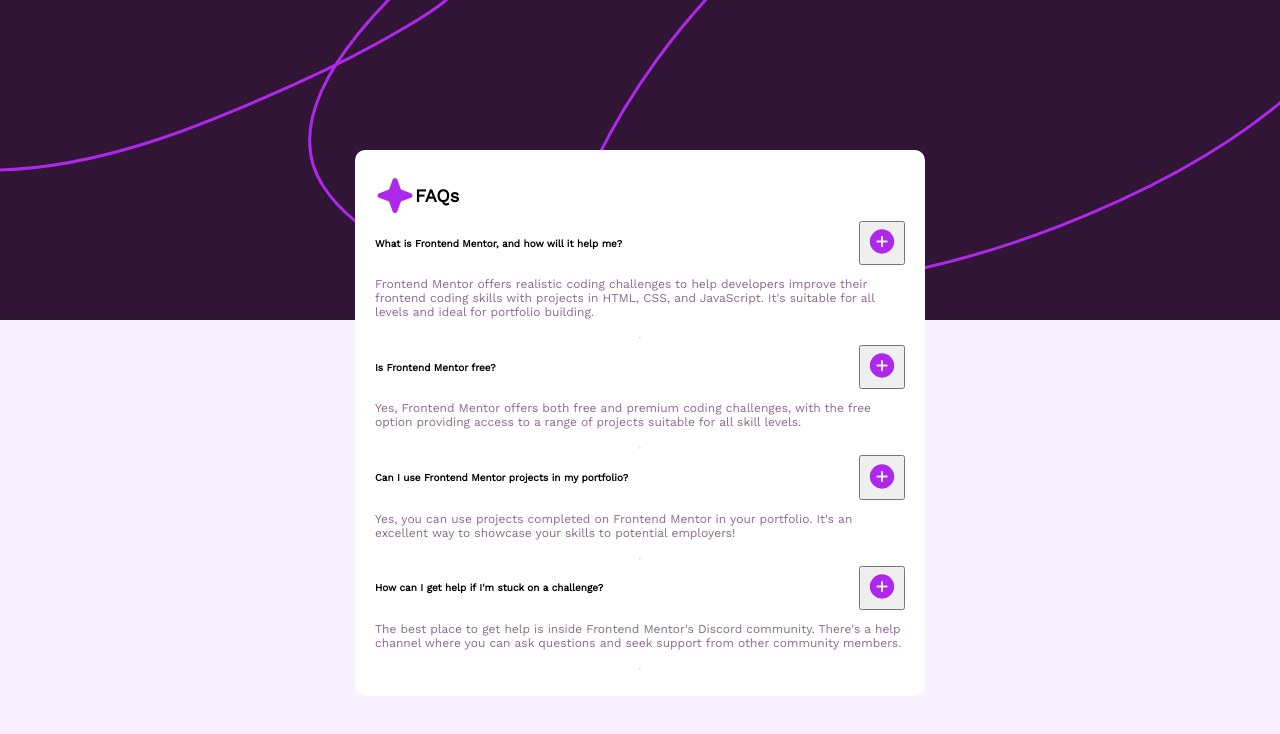
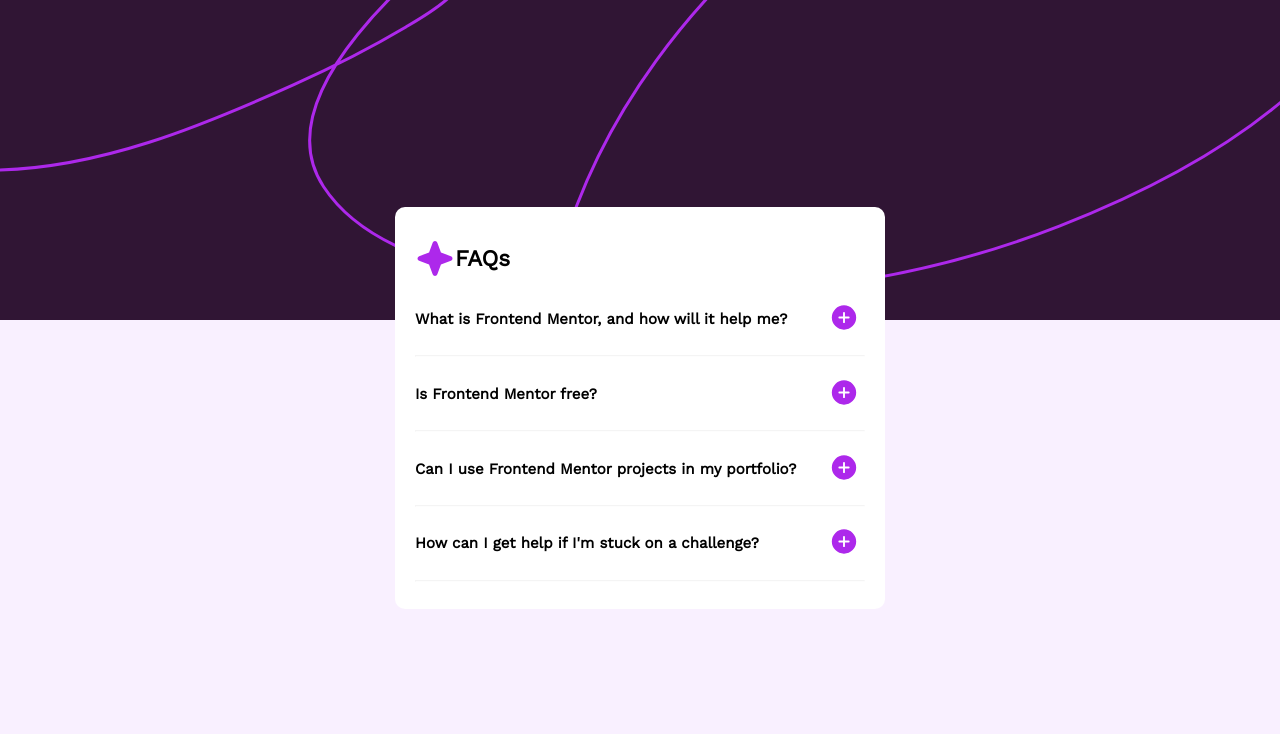
Before and after one commit to F1r2e3d4/faq-accordion-main, a plain HTML site: page index.html in a window 1280 px wide. Drawn offline with nearby package versions, Linux system fonts and the light colour scheme.

Commit message:
added javascript for toggling

```diff
--- a/index.html
+++ b/index.html
@@ -9,10 +9,7 @@
   <title>Frontend Mentor | FAQ accordion</title>
 
   <!-- Feel free to remove these styles or customise in your own stylesheet 👍 -->
-  <style>
-    .attribution { font-size: 11px; text-align: center; }
-    .attribution a { color: hsl(228, 45%, 44%); }
-  </style>
+
 </head>
 <body>
   <article>
@@ -23,17 +20,20 @@
     </h1>
   </div>
 
-  <div class="questions">
+  <div class="question1 question">
 
-    <h5>
+    <h4>
       What is Frontend Mentor, and how will it help me?
-    </h5>
-    <button id="button" onclick="revealanswers()">
+    </h4>
+    <button onclick="reveal()" id="hide-button" style="display: none;">
+      <img id="images" src="./assets/images/icon-minus.svg" alt="icon-plus">
+      </button>
+    <button onclick="reveal()" id="reveal-button">
       <img id="images" src="./assets/images/icon-plus.svg" alt="icon-plus">
-    </button>
-  </div>
-  <div class="answers">
-    <p>
+      </button>
+    </div>
+  <div >
+    <p id="hidden-answer1" >
       Frontend Mentor offers realistic coding challenges to help developers improve their
       frontend coding skills with projects in HTML, CSS, and JavaScript. It's suitable for
       all levels and ideal for portfolio building.
@@ -41,18 +41,19 @@
   </div>
   <hr>
 
-    <div class="questions">
-    <h5>
+    <div class="question2 question">
+    <h4>
       Is Frontend Mentor free?
-    </h5>
-
-    <button id="button" onclick="revealanswers()">
+    </h4>
+    <button onclick="reveal2()" id="hide-button1" style="display: none;">
+      <img id="images" src="./assets/images/icon-minus.svg" alt="icon-plus">
+      </button>
+    <button onclick="reveal2()" id="reveal-button1">
       <img id="images" src="./assets/images/icon-plus.svg" alt="icon-plus">
-    </button>
+      </button>
   </div>
-  <div class="answers">
-
-    <p>
+  <div>
+    <p id="hidden-answer2">
       Yes, Frontend Mentor offers both free and premium coding challenges, with the free
       option providing access to a range of projects suitable for all skill levels.
     </p>
@@ -60,16 +61,19 @@
   <hr>
 
 
-    <div class="questions">
-    <h5>
+    <div class="question3 question">
+    <h4>
       Can I use Frontend Mentor projects in my portfolio?
-    </h5>
-    <button id="button" onclick="revealanswers()">
+    </h4>
+    <button onclick="reveal3()" id="hide-button2" style="display: none;">
+      <img id="images" src="./assets/images/icon-minus.svg" alt="icon-plus">
+      </button>
+    <button onclick="reveal3()" id="reveal-button2">
       <img id="images" src="./assets/images/icon-plus.svg" alt="icon-plus">
-    </button>
+      </button>
   </div>
-  <div class="answers">
-    <p>
+  <div>
+    <p id="hidden-answer3">
       Yes, you can use projects completed on Frontend Mentor in your portfolio. It's an excellent
       way to showcase your skills to potential employers!
     </p>
@@ -77,17 +81,20 @@
   <hr>
 
 
-    <div class="questions">
-    <h5>
+    <div class="question4 question">
+    <h4>
       How can I get help if I'm stuck on a challenge?
 
-    </h5>
-    <button id="button" onclick="revealanswers()">
+    </h4>
+    <button onclick="reveal4()" id="hide-button3" style="display: none;">
+      <img id="images" src="./assets/images/icon-minus.svg" alt="icon-plus">
+      </button>
+    <button onclick="reveal4()" id="reveal-button3">
       <img id="images" src="./assets/images/icon-plus.svg" alt="icon-plus">
     </button>
-  </div>
-  <div class="answers">
-    <p>
+    </div>
+  <div >
+    <p id="hidden-answer4">
       The best place to get help is inside Frontend Mentor's Discord community. There's a help
       channel where you can ask questions and seek support from other community members.
     </p>
--- a/main.js
+++ b/main.js
@@ -1,13 +1,59 @@
+const answer1 = document.getElementById('hidden-answer1');
+const answer2 = document.getElementById('hidden-answer2');
+const answer3 = document.getElementById('hidden-answer3');
+const answer4 = document.getElementById('hidden-answer4');
+const hide = document.getElementById('hide-button');
+const show = document.getElementById('reveal-button');
+const hide1 = document.getElementById('hide-button1');
+const show1 = document.getElementById('reveal-button1');
+const hide2 = document.getElementById('hide-button2');
+const show2 = document.getElementById('reveal-button2');
+const hide3 = document.getElementById('hide-button3');
+const show3 = document.getElementById('reveal-button3');
 
-const visible = document.getElementsByClassName('answers');
-const image = document.getElementById('images');
 
-function revealanswers(){
-    if ( visible[0].style.display === 'none'){
-        visible[0].style.display = "block";
-        image.src='./assets/images/icon-minus.svg';
+
+function reveal(){
+    if (answer1.style.display === 'none' || hide.style.display === 'none' ){
+    answer1.style.display = 'flex';
+    hide.style.display = 'flex';
+    show.style.display = 'none';
     } else {
-        visible[0].style.display = "none";
-        image.src = './assets/images/icon-plus.svg';
+        answer1.style.display ='none';
+        hide.style.display = 'none';
+        show.style.display = 'flex';
     }
 }
+function reveal2(){
+    if (answer2.style.display === 'none' || hide1.style.display === 'none' ){
+    answer2.style.display = 'flex';
+    hide1.style.display = 'flex';
+    show1.style.display = 'none';
+    } else {
+        answer2.style.display ='none';
+        hide1.style.display = 'none';
+        show1.style.display = 'flex';
+    }
+}
+function reveal3(){
+    if (answer3.style.display === 'none' || hide2.style.display === 'none' ){
+    answer3.style.display = 'flex';
+    hide2.style.display = 'flex';
+    show2.style.display = 'none';
+    } else {
+        answer3.style.display ='none';
+        hide2.style.display = 'none';
+        show2.style.display = 'flex';
+    }
+}
+function reveal4(){
+    if (answer4.style.display === 'none' || hide3.style.display === 'none' ){
+    answer4.style.display = 'flex';
+    hide3.style.display = 'flex';
+    show3.style.display = 'none';
+    } else {
+        answer4.style.display ='none';
+        hide3.style.display = 'none';
+        show3.style.display = 'flex';
+    }
+}
--- a/style.css
+++ b/style.css
@@ -5,7 +5,11 @@ body {
    background-repeat: no-repeat;
    background-color: hsl(275, 100%, 97%);
    font-family: 'Work Sans', sans-serif;
-   font-size: 12px;
+   font-size: 15px;
+   display: flex;
+   align-items: center;
+   justify-content: center;
+   height: 100vh;
 }
 .header  {
     display: flex;
@@ -13,31 +17,34 @@ body {
 article {
     background-color: #fff;
     border-radius: 10px;
-    display: flex;
-    flex-direction: column;
-    width: 530px;
-    margin-left: auto;
-    margin-right: auto;
-    margin-top : 150px;
+    width: 450px;
     padding: 20px;
 
 }
-img {
+
+.question1, .question2, .question3, .question4 {
+    display: flex;
+    justify-content: space-between;
+    align-items: center;
+}
+.question:hover {
+    color:  rgb(173, 40, 235);;
+    cursor:pointer;
+}
+#images {
     cursor: pointer;
 }
-article p {
+#hidden-answer1, #hidden-answer2, #hidden-answer3, #hidden-answer4  {
+    display: none;
     color:  hsl(292, 16%, 49%);
 }
+button {
+    border: none;
+    background-color: #fff;
+}
 
-.questions {
-    display: flex;
-    justify-content: space-between;
-}
-.hidden {
-    display: none;
-}
 hr {
-    opacity: 0.4;
+    opacity: 0.1;
 }
 
 @media screen and (max-width:530px){
@@ -45,6 +52,7 @@ hr {
         width: 375px;
     }
 }
+
 
 
 @media screen and (max-width:375px){
```
